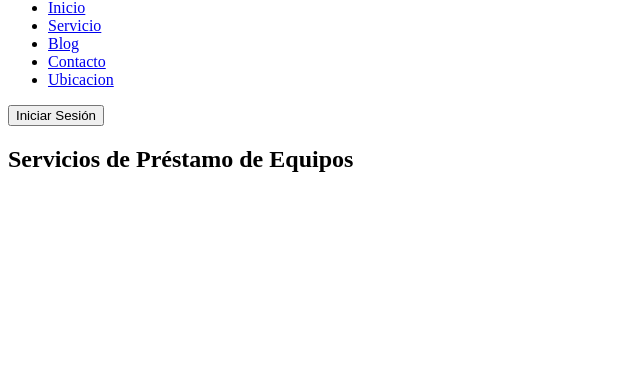
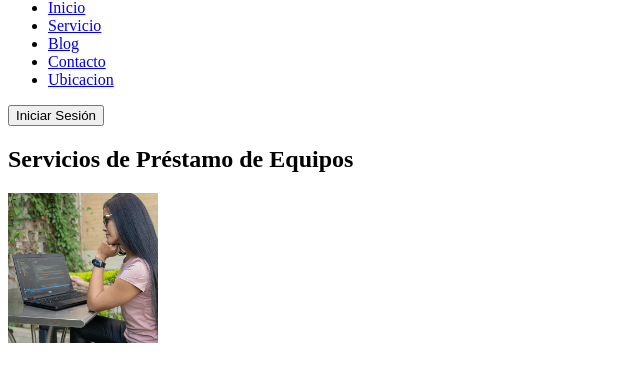
Before and after one commit to wuraldine/Pagina-de-Prestamos, a plain HTML site: page servicios.html in a window 1280 px wide. Shown: the part 89-470 px from the top of the page, without its empty margins (0-640 px from the left). Drawn offline with Linux system fonts and the light colour scheme.

Commit message:
actualización "se agregó primera img"

```diff
--- a/servicios.html
+++ b/servicios.html
@@ -30,6 +30,9 @@
 <main>
 <section>
     <h1>Servicios de Préstamo de Equipos</h1>
+    <div class="card-img">
+        <img src="./img/desarrollo-software-cesde.jpg" alt="desarrollo-software-cesde" width="150px" height="150px">
+    </div>
 </section>
 </main>
 </body>
```
